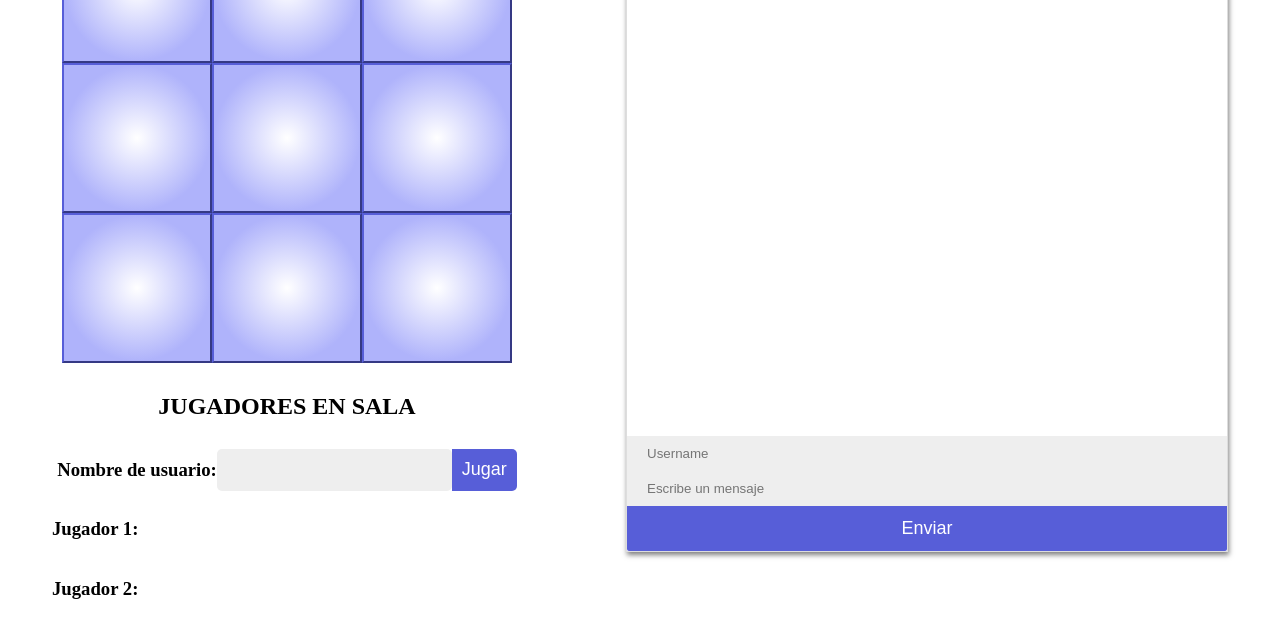
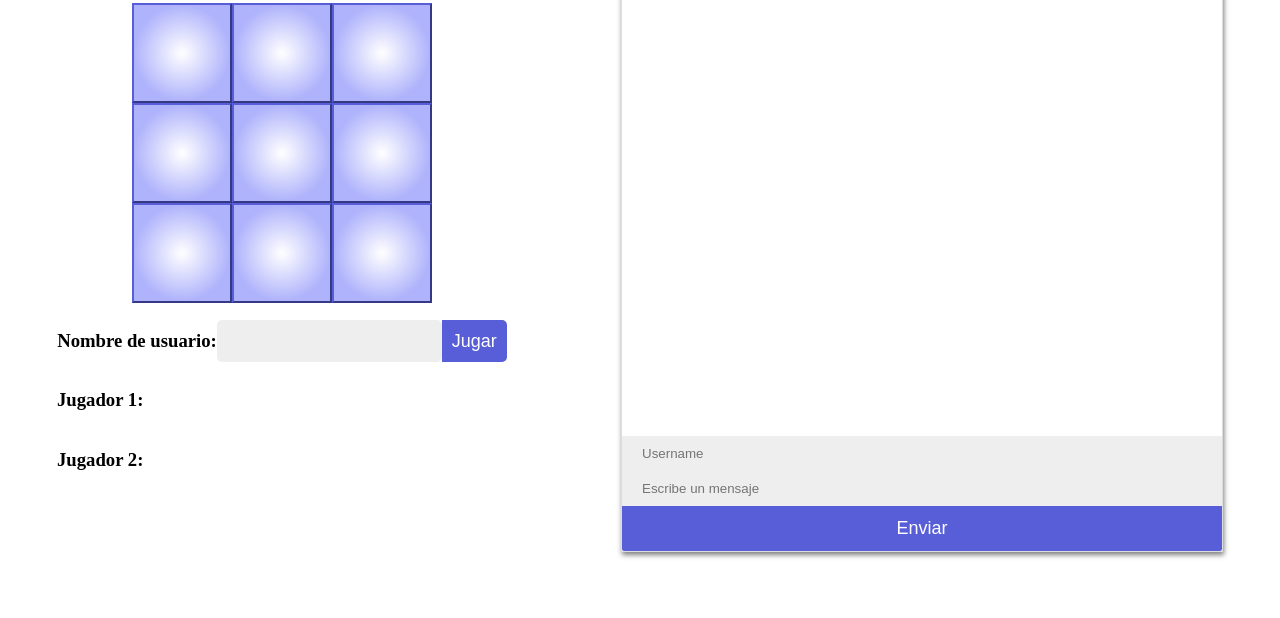
Before and after one commit to ManuelSeisdedos/Ta-Te-Ti, a website with bundled scripts: page public/index.html in a window 1280 px wide. Shown: the part 215-833 px from the top of the page. After the commit the page ends 800 px from the top, so only its background shows below. Built offline with nearby package versions, Linux system fonts and the light colour scheme; a script that the page names is missing; files whose address does not match are found by name; a web font is replaced by a local one.

Commit message:
Estilos para notebook 15'

```diff
--- a/public/index.html
+++ b/public/index.html
@@ -32,7 +32,7 @@
             <button id="8" class="ubicacion"></button>
             <button id="9" class="ubicacion"></button>
         </div>
-        <h2>JUGADORES EN SALA</h2>
+
         <div class="nombre-usuario">
             <h3>Nombre de usuario:</h3>
             <input id="usuario1">
--- a/public/styles.css
+++ b/public/styles.css
@@ -243,3 +243,29 @@ body {
     width: 90%;
 }
 }
+
+@media (max-width: 1500px)and (min-width: 601px) {
+
+    body {
+        max-height: 100vh;
+        height: 100vh;
+    }
+
+    .contador {
+        height: 30px;
+        padding-bottom: 5px;
+    }
+
+    .container {
+        margin: 0px auto
+    }
+    .ta-te-ti {
+        display: grid;
+        grid-template-columns: repeat(3, 100px);
+        grid-template-rows: repeat(3, 100px);
+        padding: 8px;
+        border-radius: 100px;
+        justify-content: center;
+        align-items: center;
+    }
+}
```
